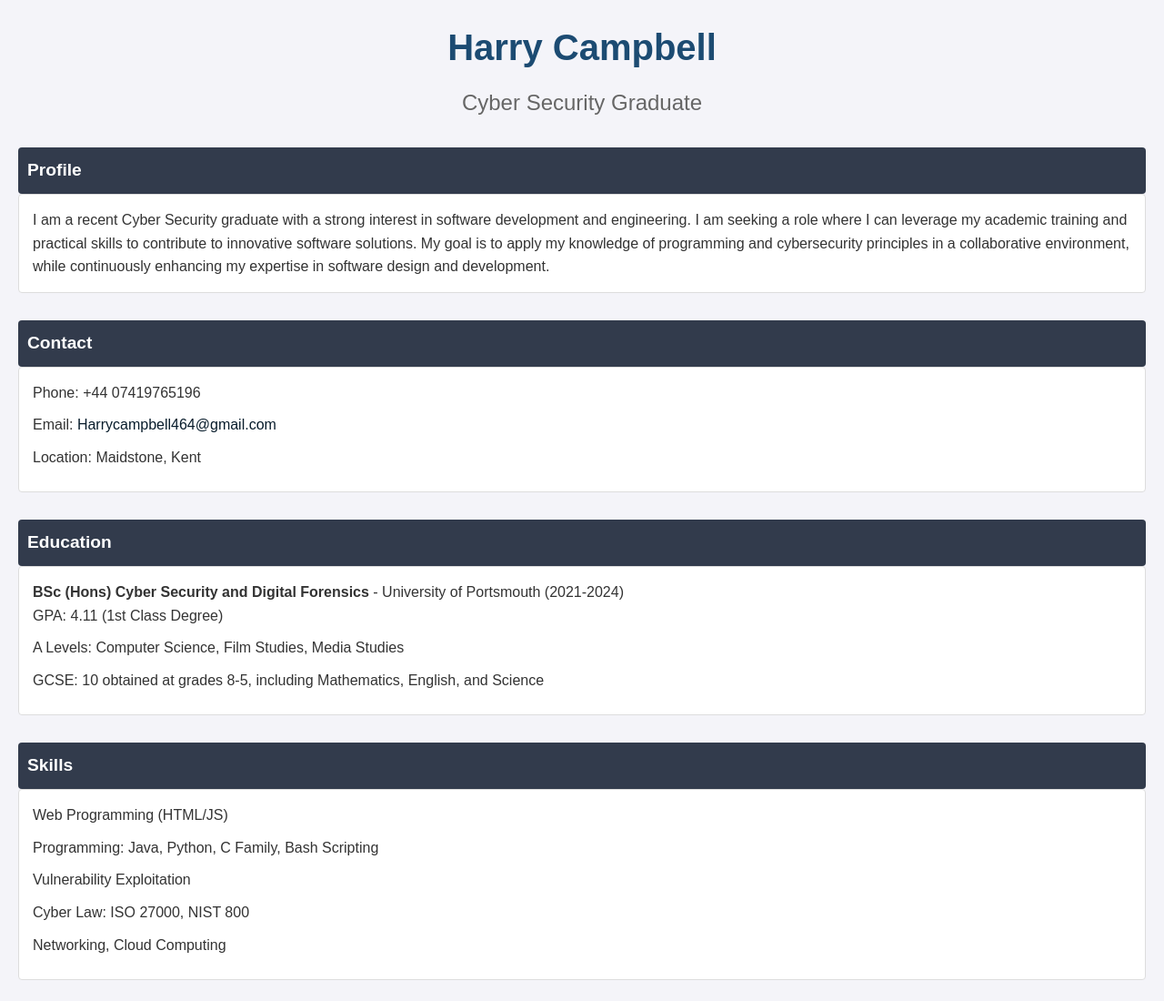
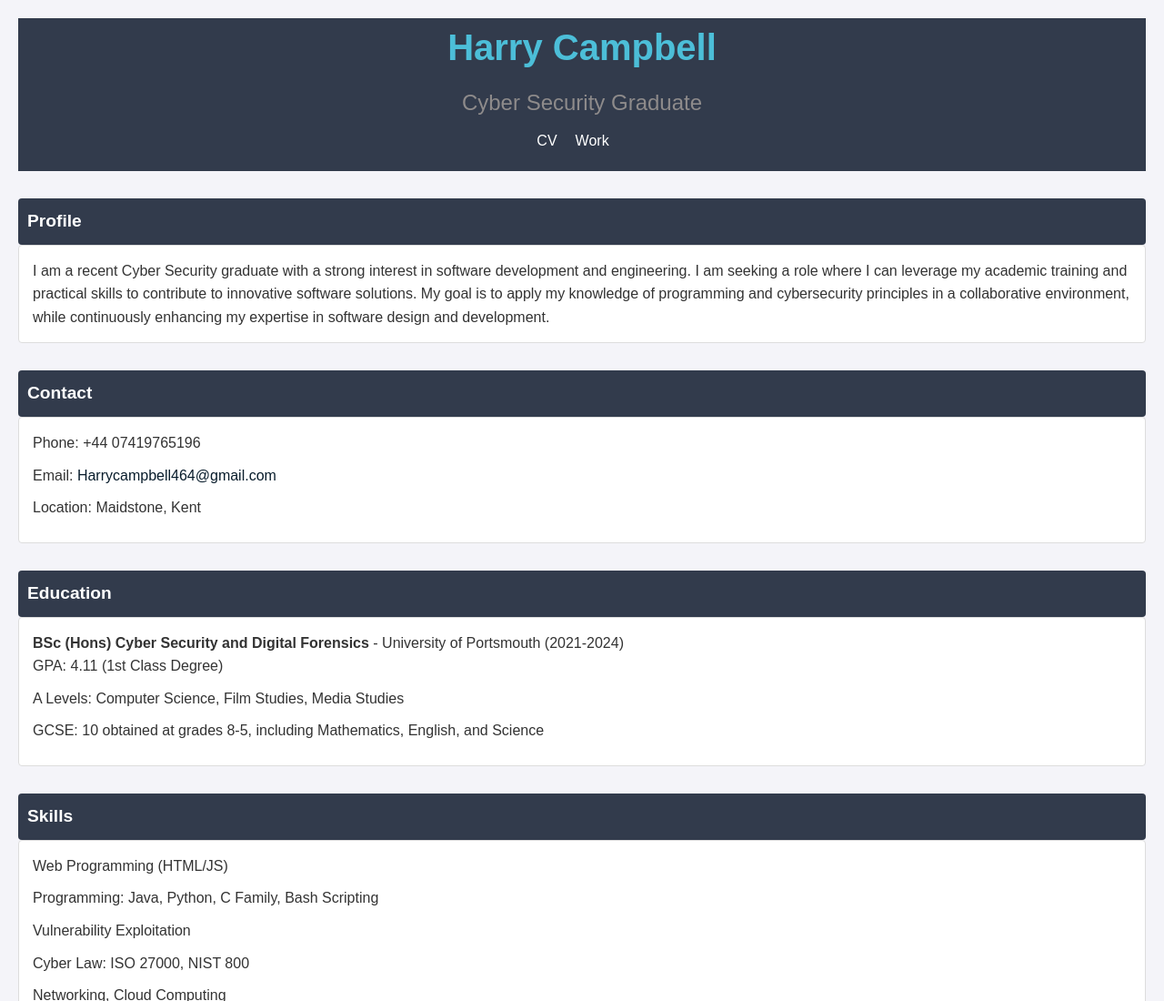
Before and after one commit to Hcampbell5/CV_Digital, a plain HTML site: page index.html in a window 1280 px wide. Shown: the top 1100 px of the page at 91% size. Drawn offline with Linux system fonts and the light colour scheme.

Commit message:
New work page

```diff
--- a/index.html
+++ b/index.html
@@ -11,6 +11,12 @@
     <header>
         <h1>Harry Campbell</h1>
         <h2>Cyber Security Graduate</h2>
+        <nav>
+            <ul>
+                <li><a href="index.html">CV</a></li>
+                <li><a href="work.html">Work</a></li>
+            </ul>
+        </nav>
     </header>
     <main>
         <section class="profile">
--- a/styles.css
+++ b/styles.css
@@ -15,17 +15,18 @@ body {
 
 /* Header Section */
 header {
+    background-color: #323b4c; /* Dark background */
     text-align: center;
     margin-bottom: 30px;
 }
 
 header h1 {
-    color: #1c4b72; /* Blue color for name */
+    color: #4cbed8; /* Blue color for name */
     font-size: 2.5rem;
 }
 
 header h2 {
-    color: #666; /* Subtle gray for subtitle */
+    color: #8e8b8b; /* Subtle gray for subtitle */
     font-size: 1.5rem;
     font-weight: normal;
     margin-top: 10px;
@@ -91,3 +92,37 @@ section.work-experience ul {
     border: none; /* Remove border */
     border-radius: 0
 }
+
+/* Navigation Bar */
+nav {
+    background-color: #323b4c; /* Dark background */
+    color: white;
+    padding: 10px;
+    text-align: center;
+    margin-bottom: 20px;
+    width: 100%;
+    box-sizing: border-box;
+}
+
+nav ul {
+    display: flex;
+    list-style: none;
+    justify-content: center; /* Center items */
+    margin: 0;
+    padding: 0;
+    width: 100%;
+}
+
+nav ul li {
+    margin-right: 20px;
+}
+
+nav ul li a {
+    color: white;
+    text-decoration: none;
+    font-size: 1rem;
+}
+
+nav ul li a:hover {
+    text-decoration: underline;
+}
```
Also changed, not shown: work.html (added, +24 -0 lines).
